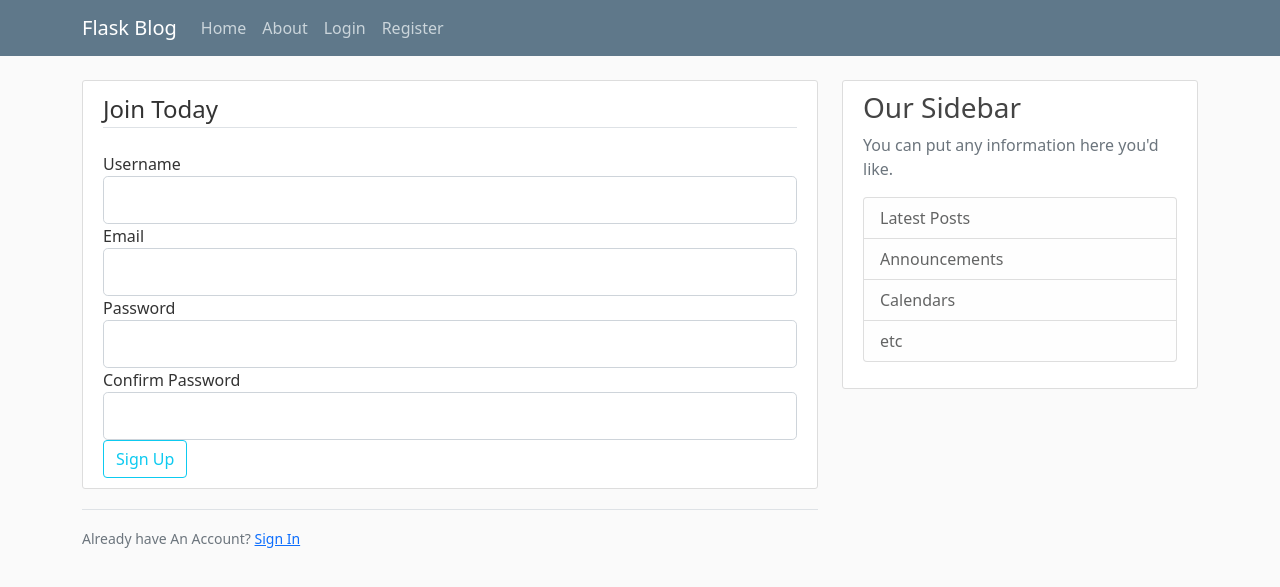
After one commit to fermions75/Flask-Practice, a Flask app: page /register in a window 1280 px wide. The commit adds this page. Shown: the top 587 px of the page. Run offline with Flask 2, Linux system fonts and the light colour scheme.

Commit message:
form validation

```diff
--- a/Practice1.py
+++ b/Practice1.py
@@ -1,6 +1,10 @@
-from flask import Flask, render_template, url_for
+from flask import Flask, render_template, url_for, flash, redirect
+
+from forms import RegistrationForm, LoginForm
 
 app = Flask(__name__)
+
+app.config['SECRET_KEY'] = '34725824fedf7e6efd31e6bdc8f35902'
 
 posts = [
 
@@ -19,7 +23,7 @@ posts = [
 
 
 @app.route("/")
-def hello_world():
+def home_page():
     return render_template('Home.html', posts=posts)
 
 @app.route("/about")
@@ -27,4 +31,26 @@ def about_page():
     return render_template('About.html', title='About')
 
 
+
+@app.route("/register", methods=['GET', 'POST'])
+def register():
+    form = RegistrationForm()
+    if form.validate_on_submit():
+        flash(f'Accounted created for {form.username.data}!', 'success')
+        return redirect(url_for('home_page'))
+    return render_template('Register.html', title='Register', form=form)
+
+
+@app.route("/login", methods=['GET', 'POST'])
+def login():
+    form = LoginForm()
+
+    if form.validate_on_submit():
+        if form.email.data == 'admin@blog.com' and form.password.data == '_password_':
+            flash('You have been logged in!', 'success')
+            return redirect(url_for('home_page'))
+        else:
+            flash('Login Unsuccessful. Please check username and password', 'danger')
+    return render_template('Login.html', title='Login', form=form)
+
 app.run(debug=True)
--- /dev/null
+++ b/forms.py
@@ -0,0 +1,21 @@
+from flask_wtf import FlaskForm
+
+from wtforms import StringField, PasswordField, SubmitField, BooleanField
+
+from wtforms.validators import DataRequired, Length, Email, EqualTo
+
+class RegistrationForm(FlaskForm):
+    username = StringField('Username', validators=[DataRequired(), Length(min=2, max=25)])
+    email = StringField('Email', validators=[DataRequired(), Email()])
+    password = PasswordField('Password', validators=[DataRequired()])
+    confirm_password = PasswordField('Confirm Password', validators=[DataRequired(), EqualTo('password')])
+
+    submit = SubmitField('Sign Up')
+
+
+class LoginForm(FlaskForm):
+    email = StringField('Email', validators=[DataRequired(), Email()])
+    password = PasswordField('Password', validators=[DataRequired()])
+    remember = BooleanField('Remember Me')
+
+    submit = SubmitField('Sign In')
--- a/templates/Layout.html
+++ b/templates/Layout.html
@@ -25,13 +25,13 @@
           </button>
           <div class="collapse navbar-collapse" id="navbarToggle">
             <div class="navbar-nav mr-auto">
-              <a class="nav-item nav-link" href="/">Home</a>
-              <a class="nav-item nav-link" href="/about">About</a>
+              <a class="nav-item nav-link" href="{{ url_for('home_page') }}">Home</a>
+              <a class="nav-item nav-link" href="{{ url_for('about_page') }}">About</a>
             </div>
             <!-- Navbar Right Side -->
             <div class="navbar-nav">
-              <a class="nav-item nav-link" href="/login">Login</a>
-              <a class="nav-item nav-link" href="/register">Register</a>
+              <a class="nav-item nav-link" href="{{ url_for('login') }}">Login</a>
+              <a class="nav-item nav-link" href="{{ url_for('register') }}">Register</a>
             </div>
           </div>
         </div>
@@ -41,6 +41,20 @@
     <main role="main" class="container">
       <div class="row">
         <div class="col-md-8">
+            {% with messages = get_flashed_messages(with_categories=true) %}
+
+                {% if messages %}
+                    {% for category, message in messages %}
+                        <div class="alert alert-{{ category }}">
+
+                            {{ message }}
+
+                        </div>
+                    {% endfor %}
+                {% endif %}
+
+
+            {% endwith %}
           {% block content %}{% endblock %}
         </div>
 
--- /dev/null
+++ b/templates/Register.html
@@ -0,0 +1,126 @@
+{% extends "Layout.html" %}
+
+{% block content %}
+    <div class="content-section">
+
+        <form method="POST" action="">
+            {{ form.hidden_tag() }}
+
+            <fieldset class="form-group">
+                <legend class="border-bottom mb-4"> Join Today </legend>
+
+                <div class="form-group">
+                    {{ form.username.label(class="form-control-label") }}
+
+                    {% if form.username.errors %}
+                        {{ form.username(class="form-control form-control-lg is-invalid") }}
+
+                        <div class="invalid-feedback">
+
+                            {% for errors in form.username.errors %}
+
+                                <span> {{ error }}</span>
+
+                            {% endfor %}
+
+                        </div>
+
+                    {% else %}
+                        {{ form.username(class="form-control form-control-lg") }}
+                    {% endif %}
+
+
+
+                </div>
+
+                <div class="form-group">
+                    {{ form.email.label(class="form-control-label") }}
+
+                    {% if form.email.errors %}
+                        {{ form.email(class="form-control form-control-lg is-invalid") }}
+
+                        <div class="invalid-feedback">
+
+                            {% for error in form.email.errors %}
+
+                                <span> {{ error }}</span>
+
+                            {% endfor %}
+
+                        </div>
+
+                    {% else %}
+                        {{ form.email(class="form-control form-control-lg") }}
+                    {% endif %}
+
+                </div>
+
+                <div class="form-group">
+                    {{ form.password.label(class="form-control-label") }}
+
+                    {% if form.password.errors %}
+                        {{ form.password(class="form-control form-control-lg is-invalid") }}
+
+                        <div class="invalid-feedback">
+
+                            {% for error in form.password.errors %}
+
+                                <span> {{ error }}</span>
+
+                            {% endfor %}
+
+                        </div>
+
+                    {% else %}
+                        {{ form.password(class="form-control form-control-lg") }}
+                    {% endif %}
+
+                </div>
+
+
+                <div class="form-group">
+                    {{ form.confirm_password.label(class="form-control-label") }}
+
+                    {% if form.confirm_password.errors %}
+                        {{ form.confirm_password(class="form-control form-control-lg is-invalid") }}
+
+                        <div class="invalid-feedback">
+
+                            {% for error in form.confirm_password.errors %}
+
+                                <span> {{ error }}</span>
+
+                            {% endfor %}
+
+                        </div>
+
+                    {% else %}
+                        {{ form.confirm_password(class="form-control form-control-lg") }}
+                    {% endif %}
+
+                </div>
+
+            </fieldset>
+
+            <div class="form-group">
+
+                {{ form.submit(class="btn btn-outline-info") }}
+
+            </div>
+
+
+        </form>
+
+    </div>
+
+    <div class="border-top pt-3">
+
+        <small class="text-muted">
+            Already have An Account? <a class="ml-2" href="{{ url_for('login') }}"> Sign In </a>
+        </small>
+
+    </div>
+
+
+
+{% endblock content %}
```
Also changed, not shown: templates/Login.html (added, +90 -0 lines).
